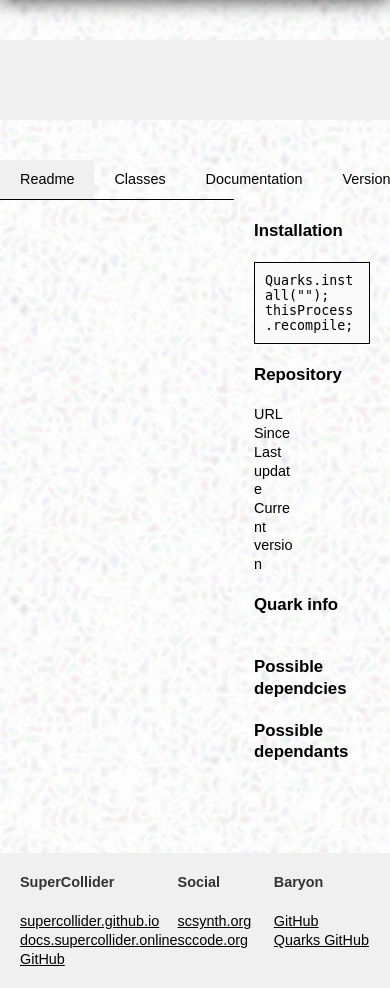
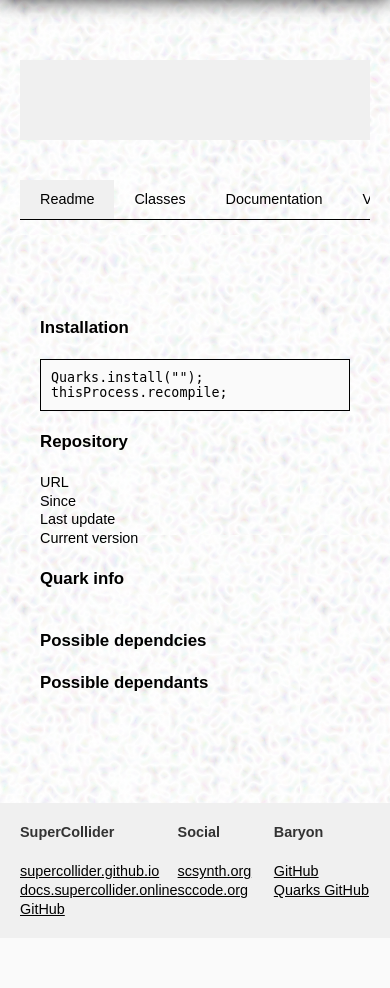
Before and after one commit to capital-G/baryon, a Django app: template baryon/baryon/templates/project.html in a window 390 px wide; the page is wider, and only the part inside the window is pictured. Shown: the part 65-1053 px from the top of that part. After the commit the page ends 981 px from the top of that part, so only its background shows below. Run offline with Django 4.2, Linux system fonts and the light colour scheme; the template is opened without the code that fills it, so the values that code supplies are empty; some libraries are stand-ins or nearby versions.

Commit message:
Improve mobile view #15

```diff
--- a/baryon/static/style.css
+++ b/baryon/static/style.css
@@ -16,7 +16,9 @@
 }
 
 /* see https://stackoverflow.com/a/67480536/3475778 */
-[x-cloak] { display: none !important; }
+[x-cloak] {
+    display: none !important;
+}
 
 
 button {
@@ -24,7 +26,8 @@ button {
     border: none;
 }
 
-h1, h2 {
+h1,
+h2 {
     font-weight: 100;
 }
 
@@ -42,9 +45,12 @@ body {
 }
 
 input {
-    border: none; /* Remove the default input border */
-    border-bottom: 1px solid var(--text-color); /* Add a solid line as the underline */
-    padding: 5px; /* Optional: Add padding for spacing */
+    border: none;
+    /* Remove the default input border */
+    border-bottom: 1px solid var(--text-color);
+    /* Add a solid line as the underline */
+    padding: 5px;
+    /* Optional: Add padding for spacing */
 }
 
 a {
@@ -64,7 +70,7 @@ a:hover {
     background-color: var(--content-bg-color);
     padding: 20px;
     margin-bottom: 40px;
-    box-shadow: 0px 0px 20px 0px rgba(0,0,0,0.75);
+    box-shadow: 0px 0px 20px 0px rgba(0, 0, 0, 0.75);
     color: var(--text-color);
 }
 
@@ -103,6 +109,13 @@ a:hover {
     flex: 1;
     margin: 0 auto;
     width: 100%;
+}
+
+@media only screen and (max-width: 768px) {
+    .content {
+        margin: 20px;
+        width: auto;
+    }
 }
 
 .content-wrapper {
@@ -183,6 +196,14 @@ a:hover {
     border-bottom: var(--text-color) 1px solid;
 }
 
+@media only screen and (max-width: 768px) {
+    .tab-buttons {
+        overflow-x: auto;
+        width: auto;
+        justify-content: stretch;
+    }
+}
+
 .tab-control {
     padding: 10px 20px;
     width: 100%;
@@ -197,6 +218,12 @@ a:hover {
 .project-content {
     display: grid;
     grid-template-columns: 60% 40%;
+}
+
+@media only screen and (max-width: 768px) {
+    .project-content {
+        grid-template-columns: 1fr;
+    }
 }
 
 .tab-content {
@@ -244,7 +271,7 @@ a:hover {
     width: 100%;
     border: 1px var(--text-color) solid;
     background-color: var(--content-bg-color);
-    box-shadow: 0px 0px 10px 0px rgba(0,0,0,0.15);
+    box-shadow: 0px 0px 10px 0px rgba(0, 0, 0, 0.15);
     transition: background-color 0.3s ease;
 }
 
@@ -341,3 +368,9 @@ input.search {
     grid-template-columns: 1fr 1fr 1fr;
     gap: 20px;
 }
+
+@media only screen and (max-width: 768px) {
+    .quarks-list-wrapper {
+        grid-template-columns: 1fr;
+    }
+}
```
